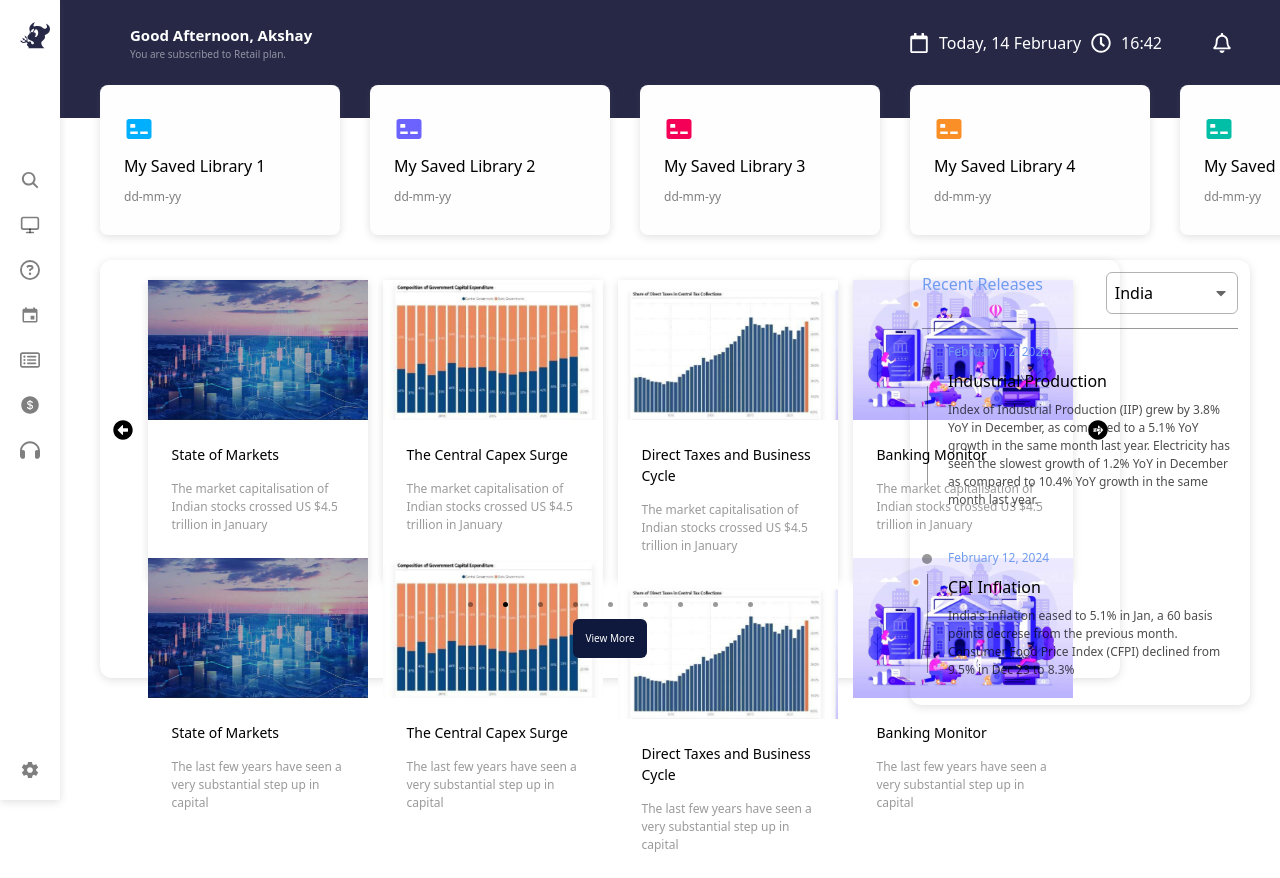
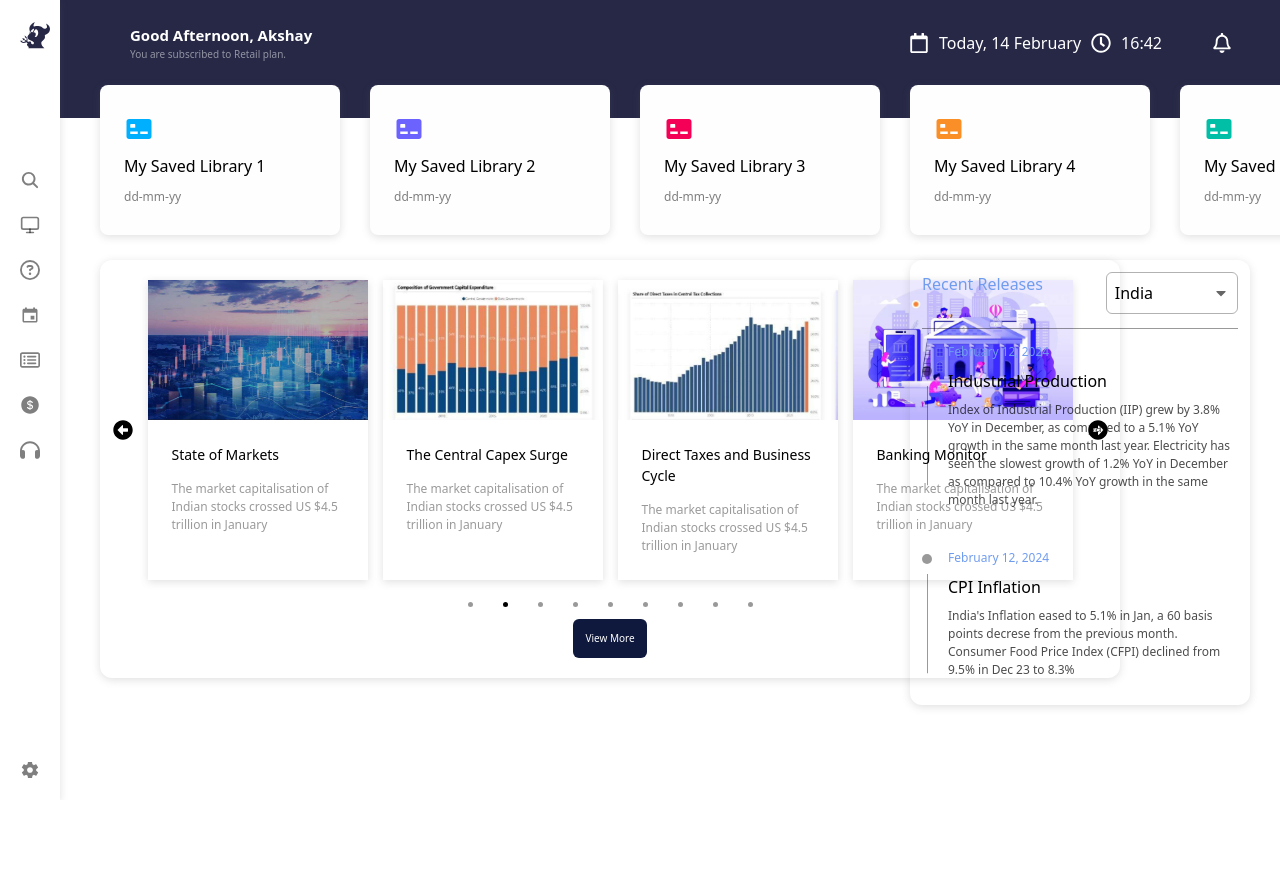
Before and after one commit to ashrithanch/H2, a React (Vite) app: page / in a window 1280 px wide. Shown: the top 878 px of the page. After the commit the page ends 800 px from the top, so only its background shows below. Built offline with nearby package versions, Linux system fonts and the light colour scheme.

Commit message:
Update HeroCard.jsx

```diff
--- a/src/components/HeroCard.jsx
+++ b/src/components/HeroCard.jsx
@@ -12,16 +12,6 @@ const HeroCard = ({ img, heading }) => {
           of Indian stocks crossed US $4.5 trillion in January
         </p>
       </div>
-      <div className="w-full h-[140px] ">
-        <img src={img} alt="" className="w-full h-full" />
-      </div>
-
-      <div className=" p-6 flex flex-col gap-[15px]">
-        <h3 className="font-[500] text-[14px]">{heading}</h3>
-        <p className="text-black/40 text-[12px]">
-          The last few years have seen a very substantial step up in capital
-        </p>
-      </div>
     </div>
   )
 }
```
